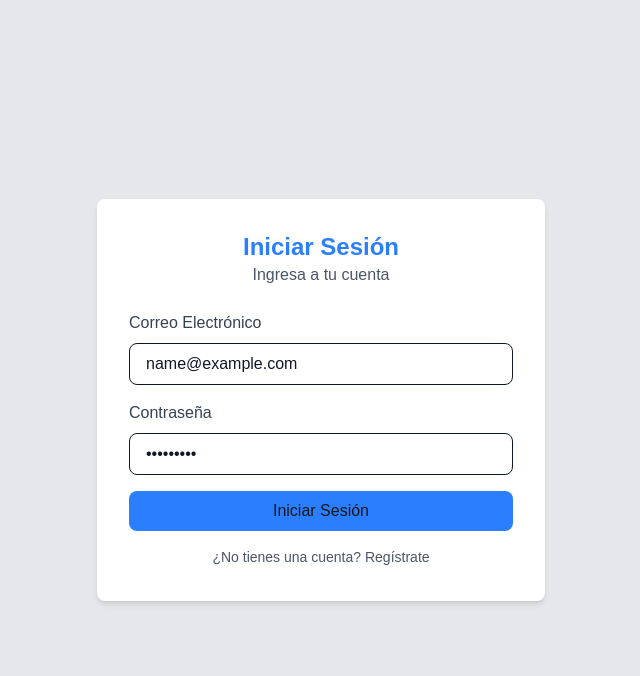
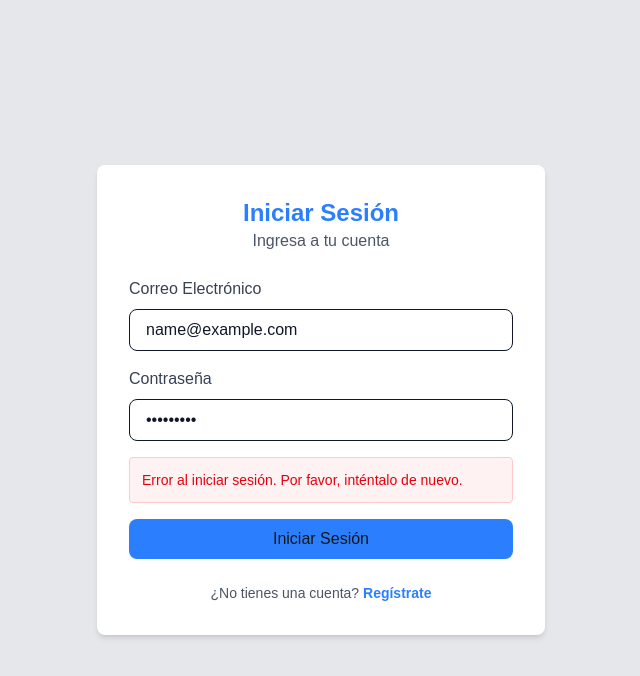
Before and after one commit to mchena4/medical_clinic_front, a Next.js app: page /login in a window 1280 px wide. Both pictures are taken after typing "name@example.com", "Sample123" into the empty fields and a click on the button "Iniciar Sesión". Shown: the top 676 px of the page, without its empty margins (319-959 px from the left). Built offline with nearby package versions, Linux system fonts and the light colour scheme; no server answers.

Commit message:
Updated hanldeLogin function with Auth context

```diff
--- a/src/app/login/page.jsx
+++ b/src/app/login/page.jsx
@@ -4,6 +4,7 @@ import { useState } from "react";
 import { useRouter } from "next/navigation";
 import { api } from "../../lib/api";
 import Link from "next/link";
+import { useAuth } from "@/context/AuthContext";
 
 export default function LoginPage() {
   const router = useRouter();
@@ -14,6 +15,7 @@ export default function LoginPage() {
     message: "",
   });
   const [isSubmitting, setIsSubmitting] = useState(false);
+  const { loadUser } = useAuth();
 
   const handleLogin = async (e) => {
     e.preventDefault();
@@ -27,8 +29,18 @@ export default function LoginPage() {
       const token = response.data.token;
       localStorage.setItem("token", token);
 
-      const userResponse = await api.get("/Auth/me");
-      const userRole = userResponse.data.role;
+      // Get user
+      const freshUser = await loadUser();
+
+      if (!freshUser) {
+        setStatusMessage({
+          type: "error",
+          message: "Error al cargar la información del usuario.",
+        });
+        return;
+      }
+
+      const userRole = freshUser.role;
 
       // Redirect based on user role
       switch (userRole) {
@@ -37,32 +49,34 @@ export default function LoginPage() {
           break;
 
         case "Doctor":
-          router.push("/doctor");
-          break;
-
         case "Patient":
+        case "Receptionist":
           router.push("/dashboard");
           break;
 
-        case "Receptionist":
-          router.push("/receptionist");
-          break;
-
         default:
-          setError("Rol de usuario desconocido. Contacta al soporte.");
+          // Error message
+          setStatusMessage({
+            type: "error",
+            message: "Rol de usuario desconocido. Contacta al soporte.",
+          });
+          return;
       }
 
+      // Success message
       setStatusMessage({
         type: "success",
         message: "Inicio de sesión exitoso. Redirigiendo...",
       });
     } catch (error) {
+      // Unauthorized
       if (error.response && error.response.status === 401) {
         setStatusMessage({
           type: "error",
           message: "Credenciales incorrectas. Por favor, inténtalo de nuevo.",
         });
       } else {
+        // Handle another error message
         setStatusMessage({
           type: "error",
           message: "Error al iniciar sesión. Por favor, inténtalo de nuevo.",
@@ -122,6 +136,18 @@ export default function LoginPage() {
             />
           </div>
 
+          {statusMessage.message && (
+            <div
+              className={`mb-4 p-3 rounded text-sm font-medium ${
+                statusMessage.type === "error"
+                  ? "bg-red-50 text-red-600 border border-red-200"
+                  : "bg-green-50 text-green-700 border border-green-200"
+              }`}
+            >
+              {statusMessage.message}
+            </div>
+          )}
+
           {/* Submit Button */}
           <button
             type="submit"
@@ -132,9 +158,15 @@ export default function LoginPage() {
           </button>
 
           {/* Register Link */}
-          <button className="w-full mt-4 text-center text-sm text-gray-600 hover:text-gray-800">
-            <Link href="/register">¿No tienes una cuenta? Regístrate</Link>
-          </button>
+          <div className="mt-6 text-center text-sm text-gray-600">
+            ¿No tienes una cuenta?{" "}
+            <Link
+              href="/register"
+              className="text-blue-500 font-semibold hover:text-blue-600 hover:underline transition-colors"
+            >
+              Regístrate
+            </Link>
+          </div>
         </form>
       </div>
     </div>
```
